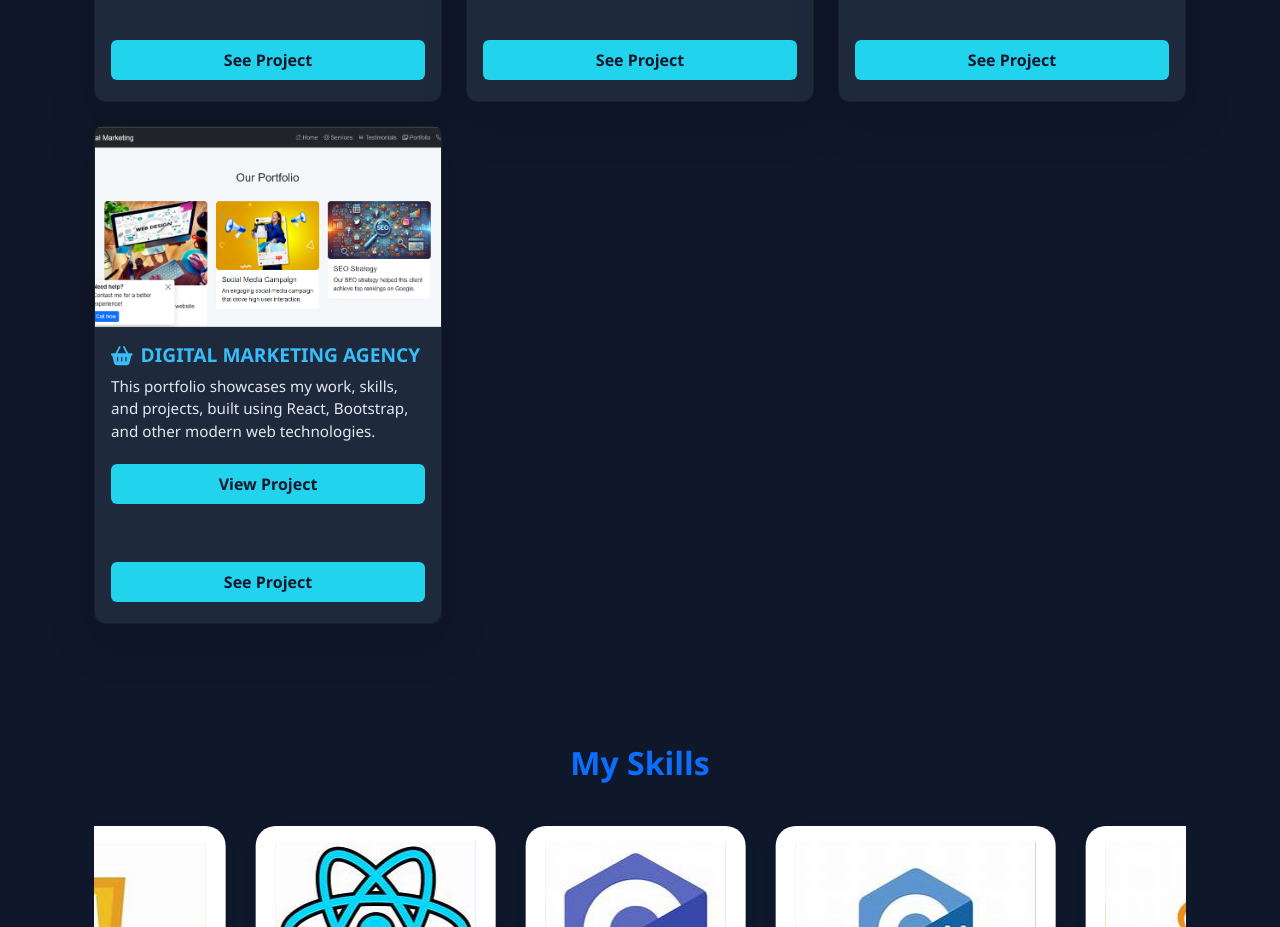
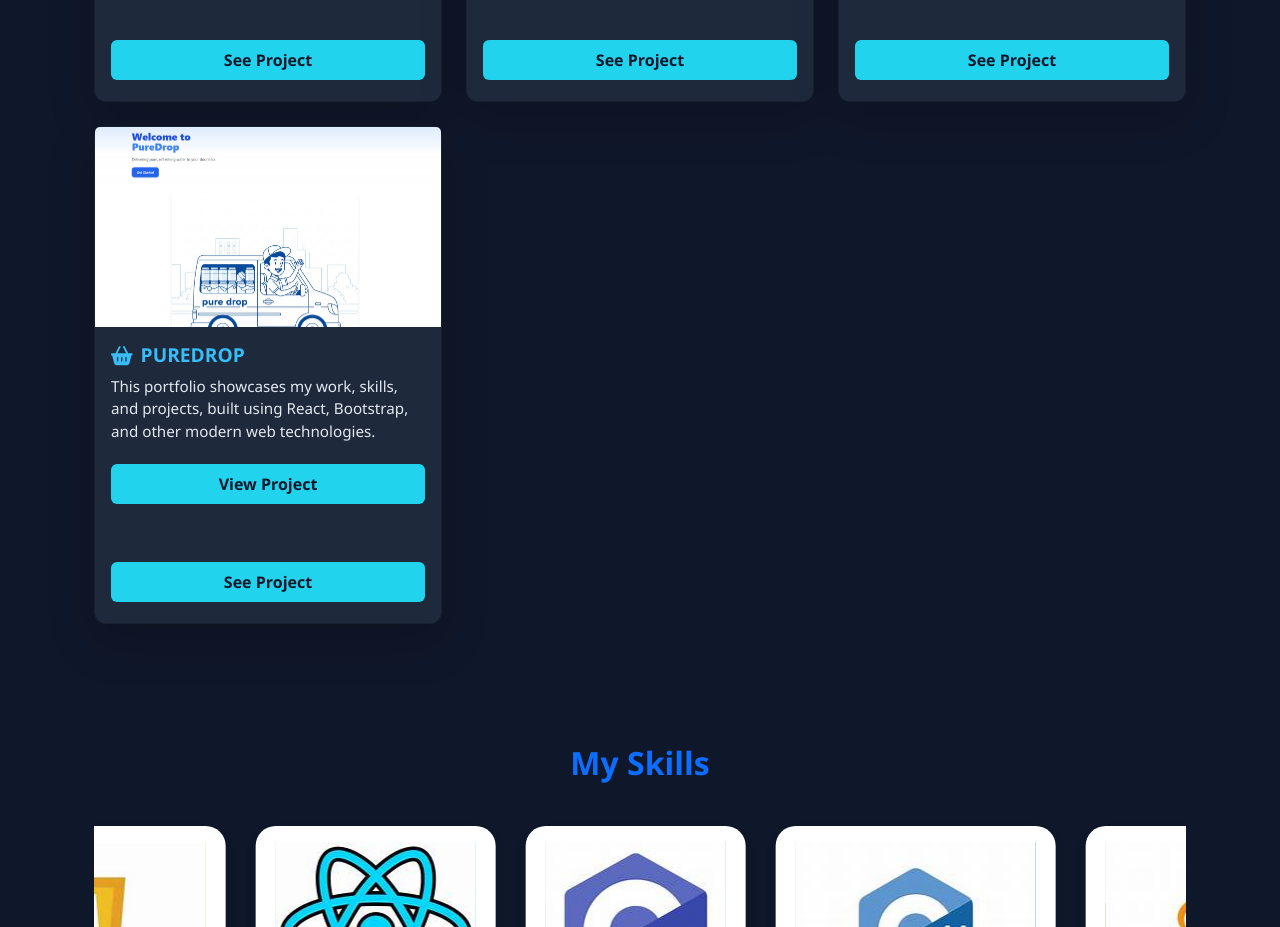
Before and after one commit to Sathwik-45/my_portfolio, a React (Vite) app: page / in a window 1280 px wide. Shown: the part 1840-2767 px from the top of the page. Built offline with nearby package versions, Linux system fonts and the light colour scheme.

Commit message:
resume new updated

```diff
--- a/src/components/project.jsx
+++ b/src/components/project.jsx
@@ -11,6 +11,7 @@ import TaskImg from "../assets/images/Task.png";
 import dmaImg from "../assets/images/dma.png";
 import hrmsImg from "../assets/images/hrms.png";
 import taxbidsImg from "../assets/images/taxbids.png";
+import puredropimg from "../assets/images/puredrop.png";
 function Projects() {
   const projects = [
     {
@@ -59,14 +60,13 @@ function Projects() {
       projectlink:"https://taskmanager-orpin-kappa.vercel.app/"
     },
      {
-      title: "DIGITAL MARKETING AGENCY",
+      title: "PUREDROP",
       description: "This portfolio showcases my work, skills, and projects, built using React, Bootstrap, and other modern web technologies.",
       icon: faBasketShopping,
-      image: dmaImg,
-      githubLink: "https://github.com/sathwik-45/dma",
-      projectlink:"https://dma-bay.vercel.app/"
-    },
-
+      image: puredropimg,
+      githubLink: "https://github.com/sathwik-45/puredrop",
+      projectlink:"https://aqua-umber.vercel.app/"
+    }
   ];
 
   return (
```
Also changed, not shown: src/assets/images/puredrop.png (added), 1 other file (tests, documents, lock files or other folders).
